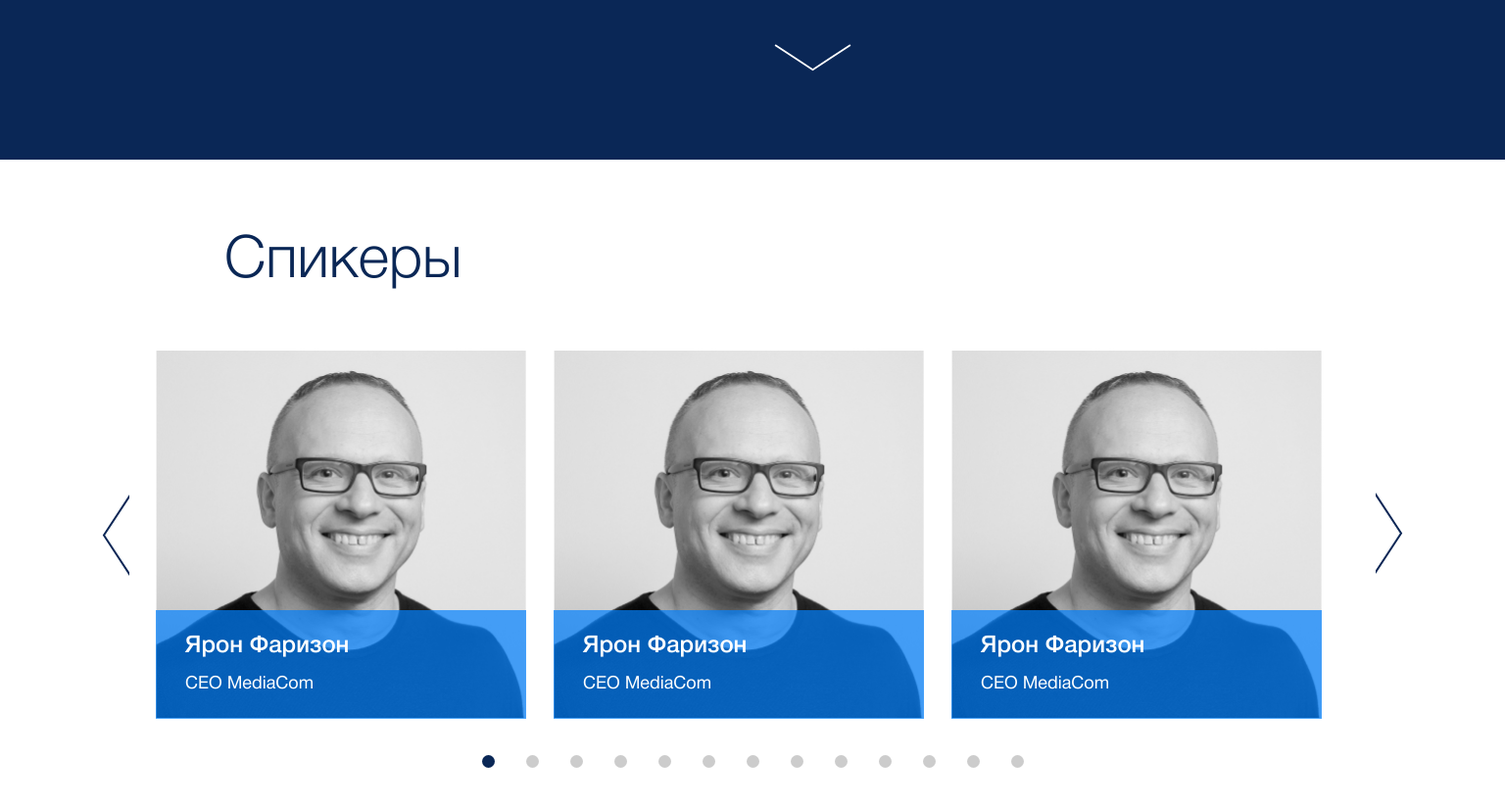
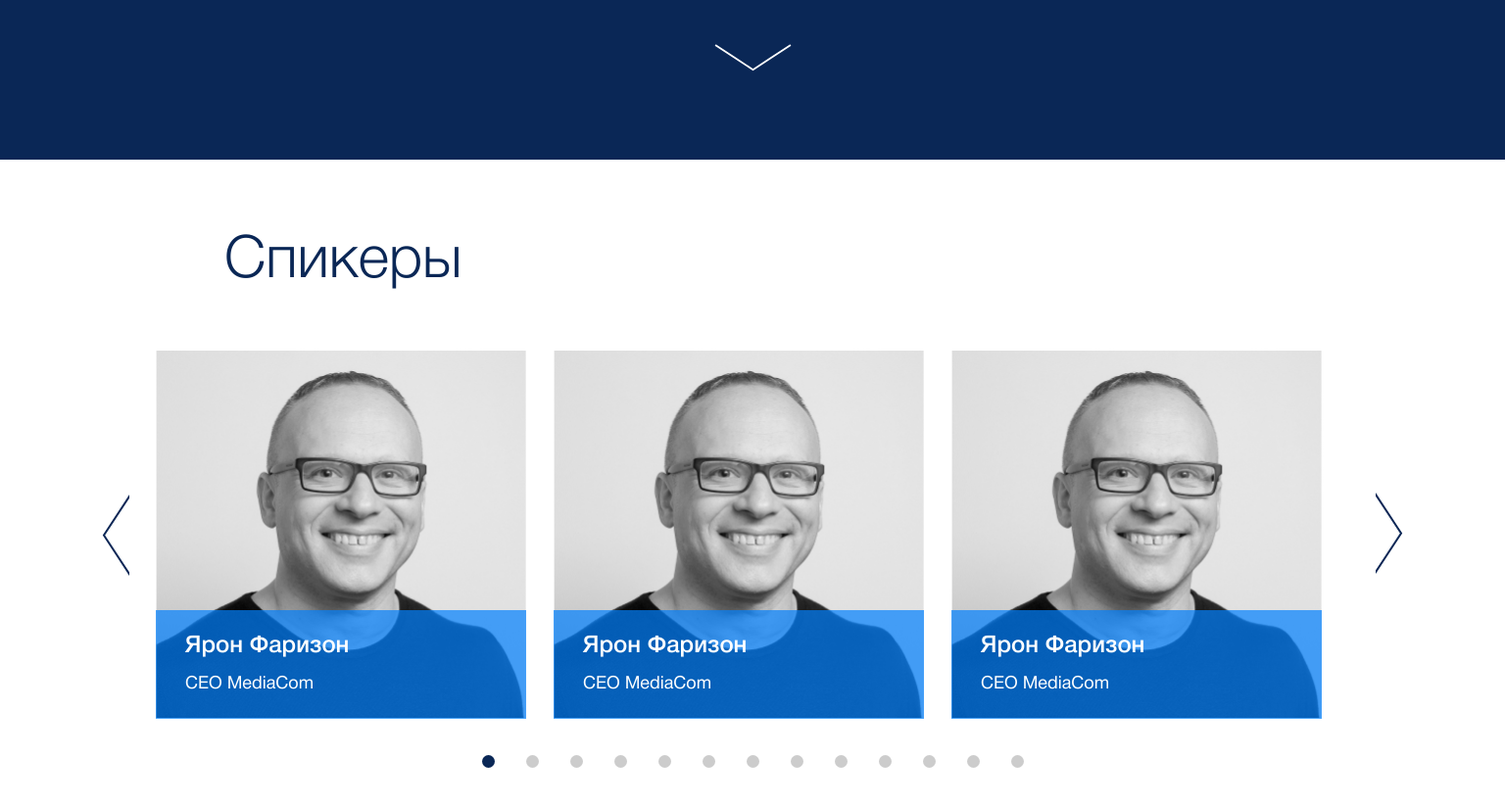
Before and after one commit to qwertyq98/bono.digital, a website built with Vite: page src/index.html in a window 1536 px wide. Shown: the part 958-1781 px from the top of the page at 98% size. Built offline with nearby package versions, Linux system fonts and the light colour scheme; files whose address does not match are found by name; a web font is replaced by a local one.

Commit message:
fix: margin

```diff
--- a/src/css/Info.scss
+++ b/src/css/Info.scss
@@ -91,7 +91,7 @@
     }
 
     &__arrow {
-      margin-right: 0;
+      margin-right: 123px;
     }
   }
 }
```
